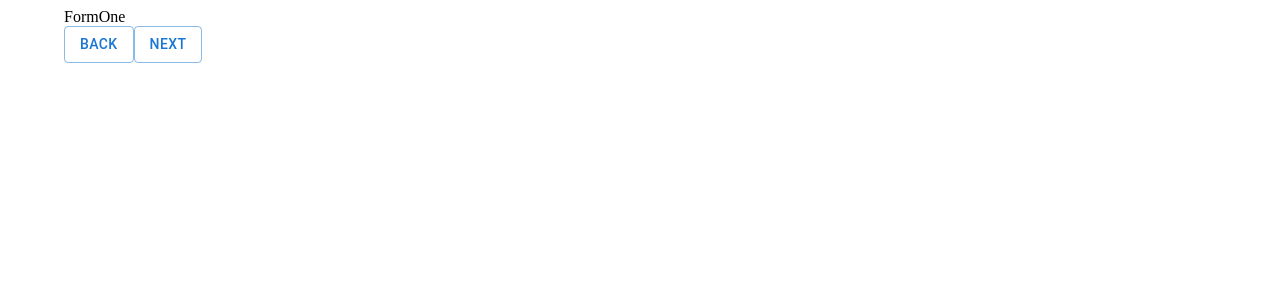
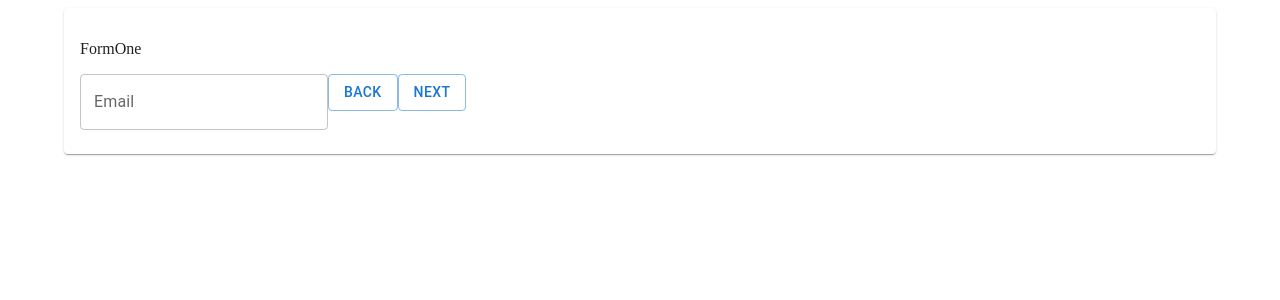
Before and after one commit to SushiMeliodas/boost-assignment, a React (Vite) app: page / in a window 1280 px wide. Shown: the top 300 px of the page. Built offline with nearby package versions, Linux system fonts and the light colour scheme.

Commit message:
added new form related

```diff
--- a/package.json
+++ b/package.json
@@ -13,6 +13,7 @@
     "@mui/styled-engine-sc": "^5.10.14",
     "react": "^18.2.0",
     "react-dom": "^18.2.0",
+    "react-hook-form": "^7.39.5",
     "styled-components": "^5.3.6"
   },
   "devDependencies": {
--- /dev/null
+++ b/src/components/ReactHookForm/InputElement.jsx
@@ -0,0 +1,22 @@
+import { TextField } from '@mui/material';
+import React from 'react';
+import { Controller, useFormContext } from 'react-hook-form';
+
+const InputElement = (props) => {
+  const { name, labelText } = props;
+  const { control } = useFormContext();
+
+  return (
+    <>
+      <Controller
+        name={name}
+        control={control}
+        render={({ field: { onChange, value } }) => (
+          <TextField onChange={onChange} value={value} label={labelText} />
+        )}
+      />
+    </>
+  );
+};
+
+export default InputElement;
--- a/src/components/RegisterForm/FormOne.jsx
+++ b/src/components/RegisterForm/FormOne.jsx
@@ -1,7 +1,13 @@
-import React from "react";
+import React from 'react';
+import InputElement from '../ReactHookForm/InputElement';
 
 const FormOne = () => {
-  return <div>FormOne</div>;
+  return (
+    <>
+      <p>FormOne</p>
+      <InputElement name='email' labelText='Email' />
+    </>
+  );
 };
 
 export default FormOne;
--- a/src/pages/RegisterForm.jsx
+++ b/src/pages/RegisterForm.jsx
@@ -1,14 +1,32 @@
-import { Container } from "@mui/material";
-import React, { useState } from "react";
-import { CustomButton } from "../components/Common";
+import { Card, CardContent, Container } from '@mui/material';
+import React, { useState } from 'react';
+import { FormProvider, useForm } from 'react-hook-form';
 
-import { FormOne, FormThree, FormTwo } from "../components/RegisterForm";
+import { CustomButton } from '../components/Common';
+import { FormOne, FormThree, FormTwo } from '../components/RegisterForm';
 
 const RegisterForm = () => {
   const [sequence, setSequence] = useState(1);
   const [isSubmitting, setIsSubmitting] = useState(false);
 
-  // Switch register components
+  // React Hook Form related & default value
+  const methods = useForm({
+    defaultValues: {
+      email: '',
+      name: '',
+      gender: '',
+      identification_no: '',
+      employment_status: '',
+      phone_number: '',
+      address_1: '',
+      address_2: '',
+      postcode: '',
+      state: '',
+      city: '',
+    },
+  });
+
+  // Switch register form components
   let registerComponent;
   switch (sequence) {
     case 1:
@@ -27,40 +45,51 @@ const RegisterForm = () => {
   // Toggle form pages
   const handleToggleForm = (btnType) => {
     // Next
-    if (btnType === "next") {
+    if (btnType === 'next') {
       if (sequence !== 3) {
         setSequence((sequence) => sequence + 1);
       }
 
       if (sequence === 3) {
-        alert("This is the last form!");
+        alert('This is the last form!');
       }
     }
     // Back
-    if (btnType === "back") {
+    if (btnType === 'back') {
       if (sequence <= 3 && sequence !== 1) {
         setSequence((sequence) => sequence - 1);
       }
     }
   };
 
+  // Form Submit
+  const onSubmit = (data) => console.log(data);
+
   return (
     <>
+      <FormProvider {...methods}>
         <Container fixed>
+          <Card>
+            <CardContent>
+              <form onSubmit={methods.handleSubmit(onSubmit)}>
                 {registerComponent}
                 <CustomButton
-          onClick={() => handleToggleForm("back")}
-          type="button"
-          variant="outlined"
-          text="Back"
+                  onClick={() => handleToggleForm('back')}
+                  type='button'
+                  variant='outlined'
+                  text='Back'
                 />
                 <CustomButton
-          onClick={() => handleToggleForm("next")}
-          type="button"
-          variant="outlined"
-          text="Next"
+                  onClick={() => handleToggleForm('next')}
+                  type='submit'
+                  variant='outlined'
+                  text='Next'
                 />
+              </form>
+            </CardContent>
+          </Card>
         </Container>
+      </FormProvider>
     </>
   );
 };
```
Also changed, not shown: src/components/ReactHookForm/ReactHookFormControl.jsx (added, +9 -0 lines), 1 other file (tests, documents, lock files or other folders). Lines whose indentation alone changed are shown as unchanged.
